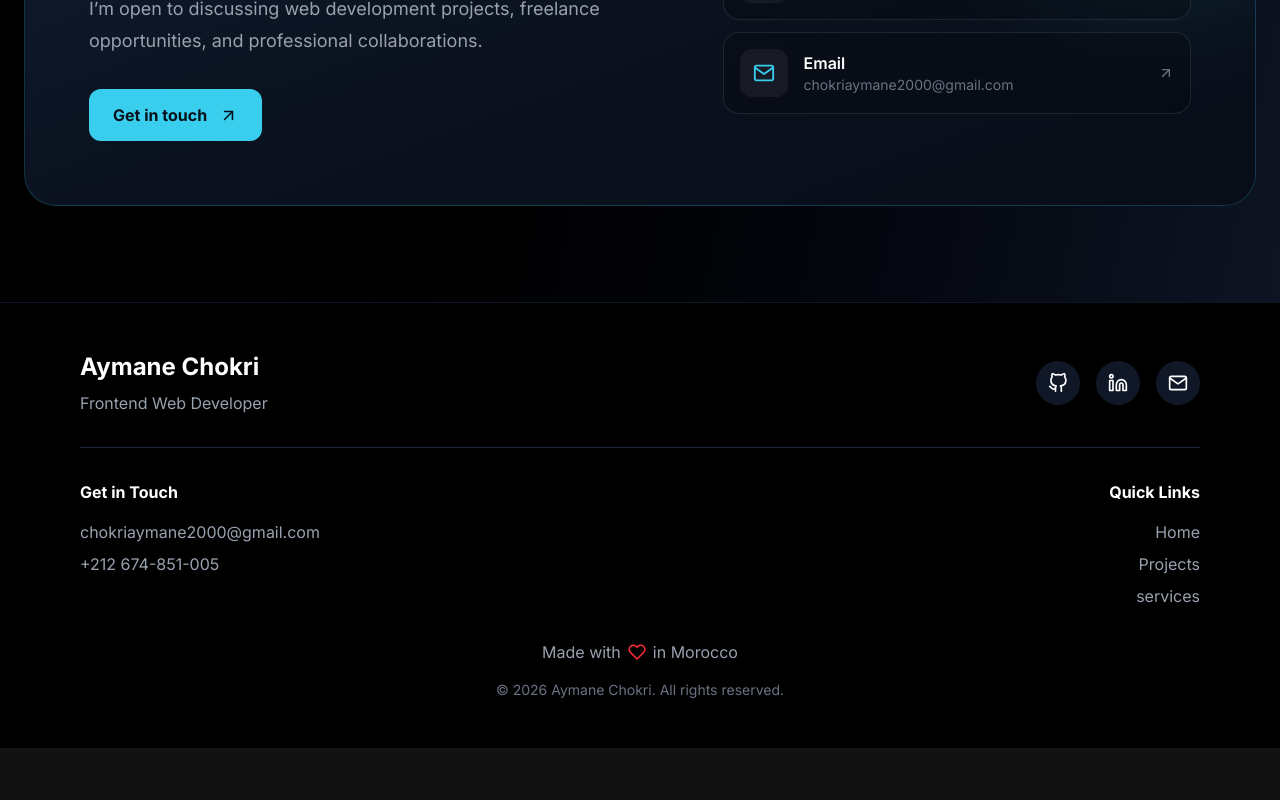
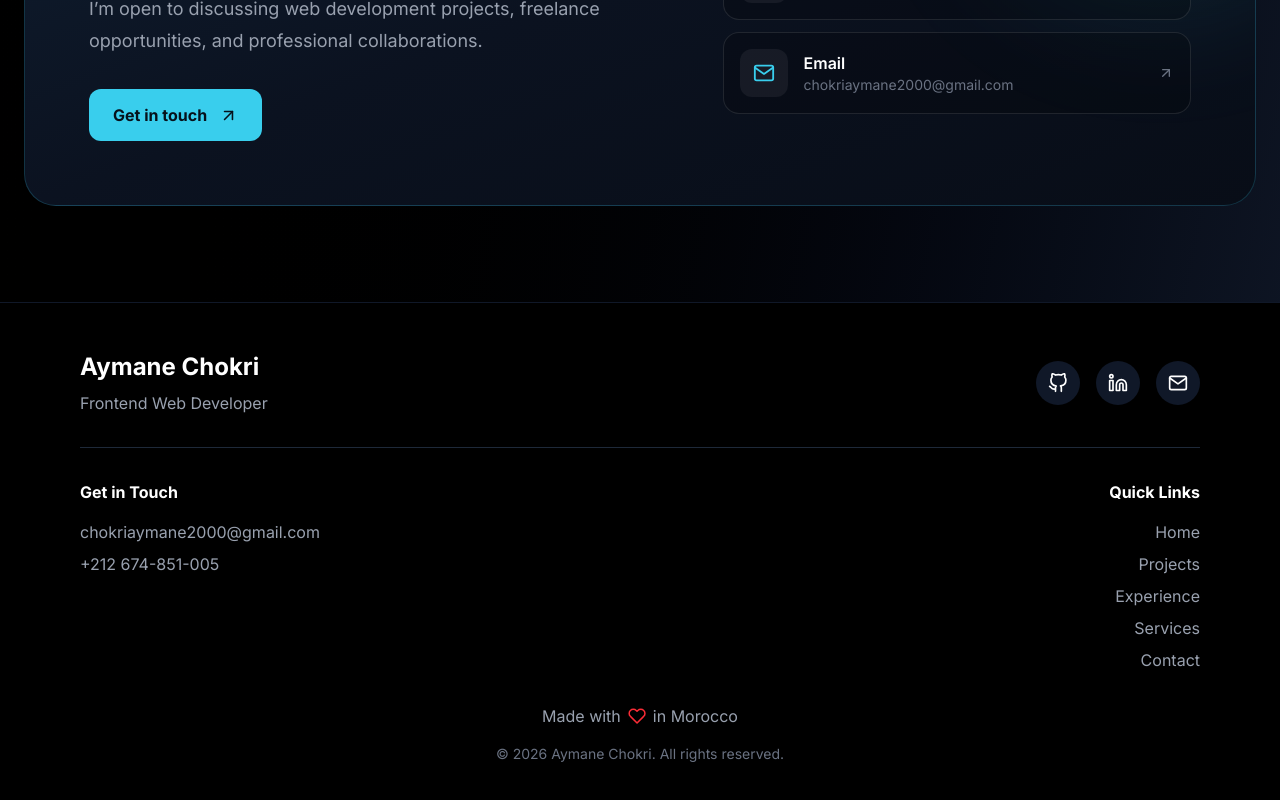
Before and after one commit to aymanechoukri/PORTFOLIO-V2, a Next.js app: page / in a window 1280 px wide. Shown: the part 5696-6496 px from the top of the page. Before the commit the page ends 6444 px from the top, so only its background shows below. Built offline with nearby package versions, Linux system fonts and the light colour scheme.

Commit message:
fix: complete footer navigation links

```diff
--- a/src/Components/Footer.tsx
+++ b/src/Components/Footer.tsx
@@ -140,7 +140,13 @@ export default function Footer() {
                 Projects
               </a>
               <a href="#experience" className="text-gray-400 hover:text-white transition-colors block">
-                services
+                Experience
+              </a>
+              <a href="#services" className="text-gray-400 hover:text-white transition-colors block">
+                Services
+              </a>
+              <a href="#contact" className="text-gray-400 hover:text-white transition-colors block">
+                Contact
               </a>
             </div>
           </motion.div>
```
